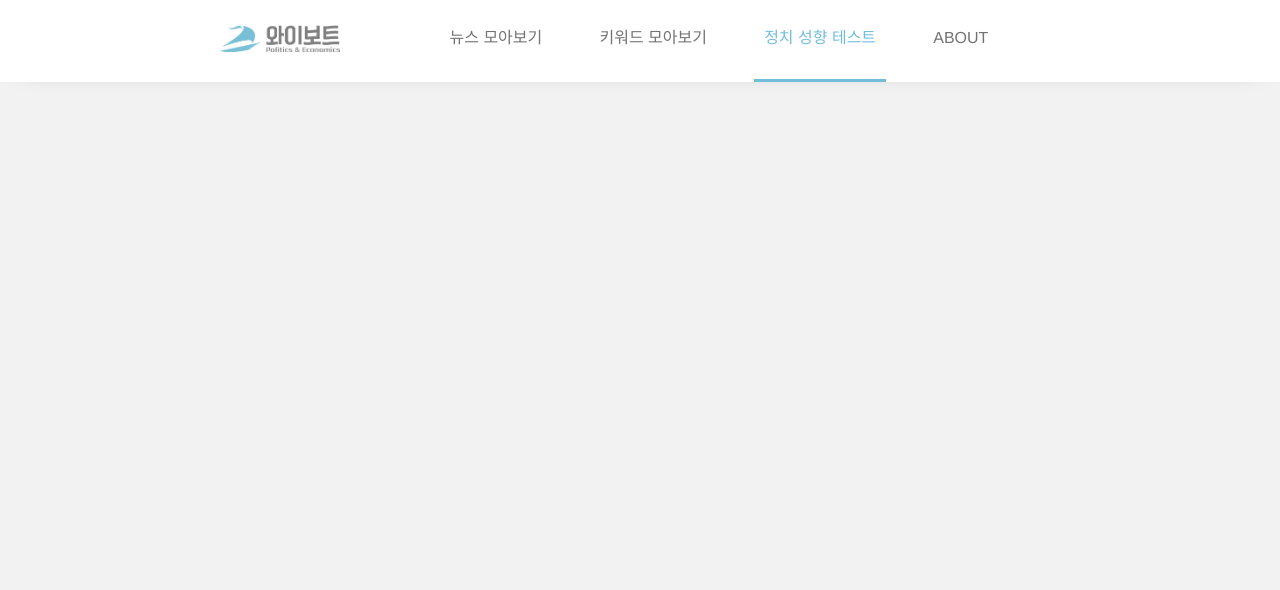
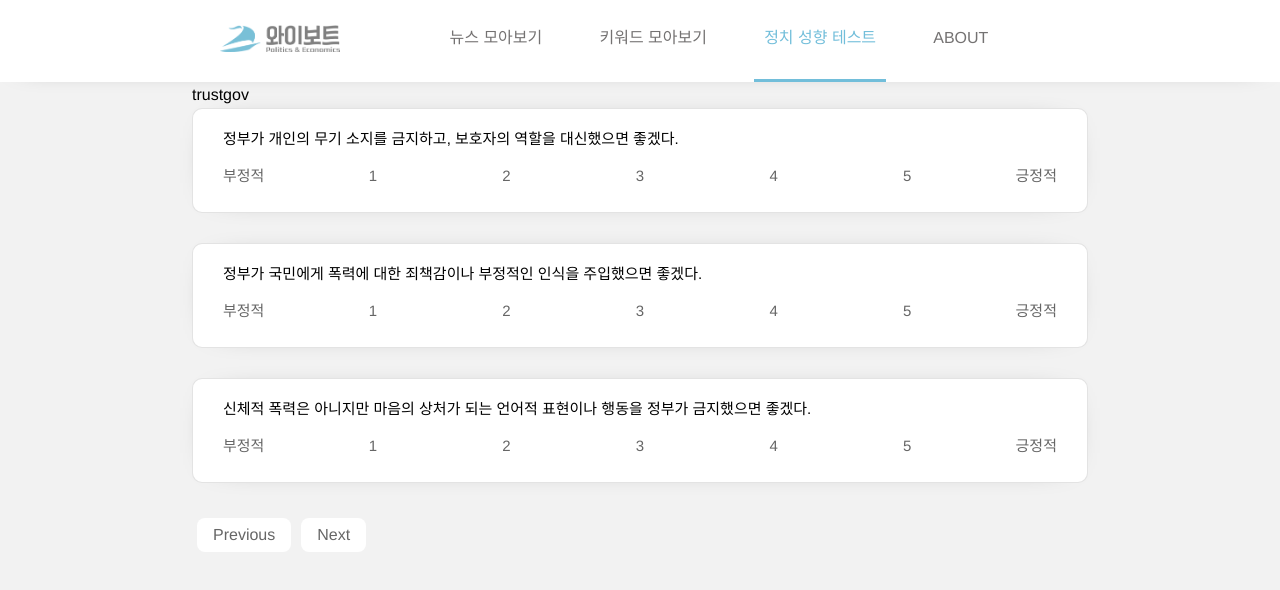
Before and after one commit to Doooooring/yvote_next, a Next.js app: page /analyze in a window 1280 px wide. Shown: the top 590 px of the page. Built offline with nearby package versions, Linux system fonts and the light colour scheme.

Commit message:
wop, for merge master

```diff
--- /dev/null
+++ b/components/analyze/questionnaire.tsx
@@ -0,0 +1,207 @@
+import React, { useState } from 'react';
+import styled from 'styled-components';
+import { ResultAnswers } from '@components/analyze/result';
+import ImageFallback from '@components/common/imageFallback';
+
+interface Question {
+  id: number;
+  category: string;
+  content: string;
+}
+
+interface QuestionnaireProps {
+  onComplete: (finalAnswers: ResultAnswers) => void;
+}
+
+const questions: Question[] = [
+  {
+    id: 1,
+    category: 'trustgov',
+    content: '정부가 개인의 무기 소지를 금지하고, 보호자의 역할을 대신했으면 좋겠다.',
+  },
+  {
+    id: 2,
+    category: 'trustgov',
+    content: '정부가 국민에게 폭력에 대한 죄책감이나 부정적인 인식을 주입했으면 좋겠다.',
+  },
+  {
+    id: 3,
+    category: 'trustgov',
+    content:
+      '신체적 폭력은 아니지만 마음의 상처가 되는 언어적 표현이나 행동을 정부가 금지했으면 좋겠다.',
+  },
+  {
+    id: 4,
+    category: 'trustgov',
+    content: '정부가 국민의 건강을 위해 의무적으로 보험에 가입시키면 좋겠다.',
+  },
+  {
+    id: 5,
+    category: 'trustgov',
+    content: '정부가 국민의 안전을 걱정하여 위험한 행동을 제한해줬으면 좋겠다.',
+  },
+  {
+    id: 6,
+    category: 'political',
+    content: '국민들이 삶의 의미나 의지를 찾을 수 있도록 정부가 도와줬으면 좋겠다.',
+  },
+  {
+    id: 7,
+    category: 'political',
+    content: '많은 국민이 전망이 좋은 진로를 선택하도록 정부가 유도해줬으면 좋겠다.',
+  },
+  {
+    id: 8,
+    category: 'political',
+    content: '민간에서 고용되지 않는 사람은 정부가 능력을 키워주거나 직접 고용해줬으면 좋겠다.',
+  },
+  {
+    id: 9,
+    category: 'political',
+    content:
+      '수익 창출을 직접 고민할 필요 없이 출근해서 임금을 받을 수 있는 일자리가 사라지지 않도록 정부가 지켜줬으면 좋겠다.',
+  },
+  {
+    id: 10,
+    category: 'ideology',
+    content: '노동자들이 낮은 임금을 받고도 일하려는 경쟁을 정부가 나서서 제한해줬으면 좋겠다.',
+  },
+  {
+    id: 11,
+    category: 'ideology',
+    content:
+      '청소년들의 입시 경쟁을 완화하기 위해 공부의 시간이나 양, 평가 방식을 정부가 규제해줬으면 좋겠다.',
+  },
+  {
+    id: 12,
+    category: 'ideology',
+    content:
+      '특정 지역에 살고자 하는 국민들의 경쟁이 너무 심해지지 않도록 정부가 제한해줬으면 좋겠다.',
+  },
+];
+
+const Questionnaire: React.FC<QuestionnaireProps> = ({ onComplete }) => {
+  const batchSize = 3;
+  const [currentBatchStartIndex, setCurrentBatchStartIndex] = useState(0);
+  const [answers, setAnswers] = useState<ResultAnswers>([...Array(120)].map(() => 0));
+
+  const handleAnswer = (index: number, answer: number) => {
+    const newAnswers = [...answers];
+    newAnswers[index] = answer;
+    setAnswers(newAnswers);
+  };
+
+  const isLastBatch = currentBatchStartIndex + batchSize >= questions.length;
+
+  const handleNext = () => {
+    const nextBatchStartIndex = currentBatchStartIndex + batchSize;
+    if (nextBatchStartIndex < questions.length) {
+      setCurrentBatchStartIndex(nextBatchStartIndex);
+    } else {
+      onComplete([...answers]);
+    }
+  };
+
+  const handlePrev = () => {
+    const prevBatchStartIndex = currentBatchStartIndex - batchSize;
+    if (prevBatchStartIndex >= 0) {
+      setCurrentBatchStartIndex(prevBatchStartIndex);
+    }
+  };
+
+  const currentQuestions = questions.slice(
+    currentBatchStartIndex,
+    currentBatchStartIndex + batchSize,
+  );
+
+  return (
+    <Wrapper>
+      {currentQuestions.length > 0 && (
+        <div className="category-label">{currentQuestions[0].category}</div>
+      )}
+      {currentQuestions.map((question, index) => (
+        <div className="each" key={question.id}>
+          <h4>{question.content}</h4>
+          <div className="select">
+            <span>부정적</span>
+            {Array.from({ length: 5 }, (_, i) => (
+              <button
+                key={i + 1}
+                className={
+                  answers[currentBatchStartIndex + index] === i + 1 ? 'button-selected' : ''
+                }
+                onClick={() => handleAnswer(currentBatchStartIndex + index, i + 1)}
+              >
+                {i + 1}
+              </button>
+            ))}
+            <span>긍정적</span>
+          </div>
+        </div>
+      ))}
+      <button onClick={handlePrev} disabled={currentBatchStartIndex === 0}>
+        Previous
+      </button>
+      {isLastBatch ? (
+        <button onClick={() => onComplete([...answers])}>Finish</button>
+      ) : (
+        <button onClick={handleNext}>Next</button>
+      )}
+    </Wrapper>
+  );
+};
+
+export default Questionnaire;
+
+const Wrapper = styled.div`
+  .category-label {
+  }
+
+  .each {
+    border-radius: 10px;
+    border: 1px solid rgba(200, 200, 200, 0.5);
+    box-shadow: 0px 0px 35px -30px;
+    margin-bottom: 30px;
+    text-align: left;
+    padding: 15px 30px;
+    background-color: white;
+    > h4 {
+      text-align: left;
+      border: 0;
+      vertical-align: baseline;
+      font-size: 15px;
+      font-weight: 500;
+      overflow: hidden;
+      margin: 0;
+      line-height: 2;
+      word-break: keep-all;
+    }
+    .select {
+      display: flex;
+      align-items: center;
+      justify-content: space-between;
+      color: #666;
+      font-size: 15px;
+      font-weight: 500;
+    }
+  }
+
+  .button-selected {
+    background-color: lightblue;
+    color: white; /* White text */
+  }
+
+  button {
+    color: #666;
+    padding: 8px 16px;
+    margin: 5px;
+    border: none;
+    border-radius: 8px;
+    cursor: pointer;
+    transition: background-color 0.3s;
+    background-color: white;
+    &:hover {
+      background-color: lightblue;
+    }
+  }
+`;
--- /dev/null
+++ b/components/analyze/result.tsx
@@ -0,0 +1,18 @@
+import React from 'react';
+
+export type ResultAnswers = number[];
+
+const Result = ({ answers }: { answers: ResultAnswers }) => {
+  return (
+    <div>
+      {answers.slice(0, 12).map((answer, index) => (
+        <p key={index}>
+          Question {index + 1}: {answer}
+        </p>
+      ))}
+      <h2>Result: {'Eder'}</h2>
+    </div>
+  );
+};
+
+export default Result;
--- a/pages/analyze/index.tsx
+++ b/pages/analyze/index.tsx
@@ -1,7 +1,35 @@
-import styled from "styled-components";
+import styled from 'styled-components';
+import React, { useState } from 'react';
+import Questionnaire from '@components/analyze/questionnaire';
+import Result, { ResultAnswers } from '@components/analyze/result';
 
 export default function Analyze() {
-  return <Wrapper></Wrapper>;
+  const [completed, setCompleted] = useState(false);
+  const [answers, setAnswers] = useState<ResultAnswers | null>(null);
+
+  const handleComplete = (finalAnswers: ResultAnswers) => {
+    setAnswers(finalAnswers);
+    setCompleted(true);
+  };
+
+  return (
+    <Wrapper>
+      <MainContents>
+        {!completed ? (
+          <Questionnaire onComplete={handleComplete} />
+        ) : (
+          answers && <Result answers={answers} />
+        )}
+      </MainContents>
+    </Wrapper>
+  );
 }
 
-const Wrapper = styled.div``;
+const Wrapper = styled.div`
+  display: flex;
+  justify-content: center;
+`;
+
+const MainContents = styled.div`
+  width: 70%;
+`;
```
Also changed, not shown: public/assets/img/정부 의존성.png (added).
